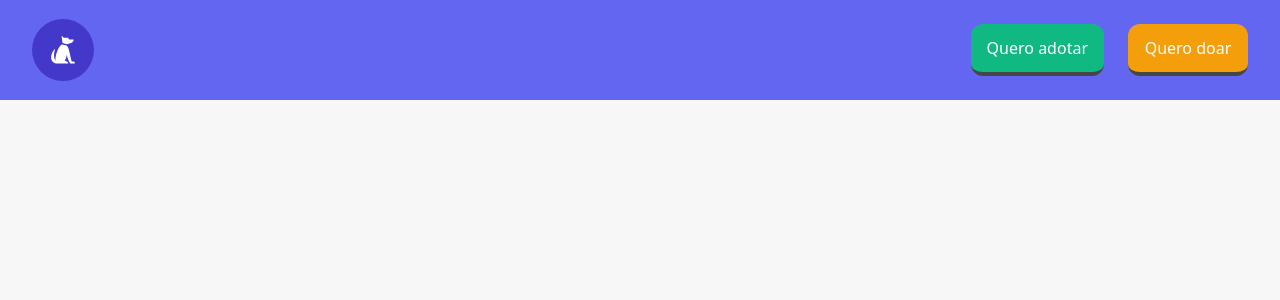
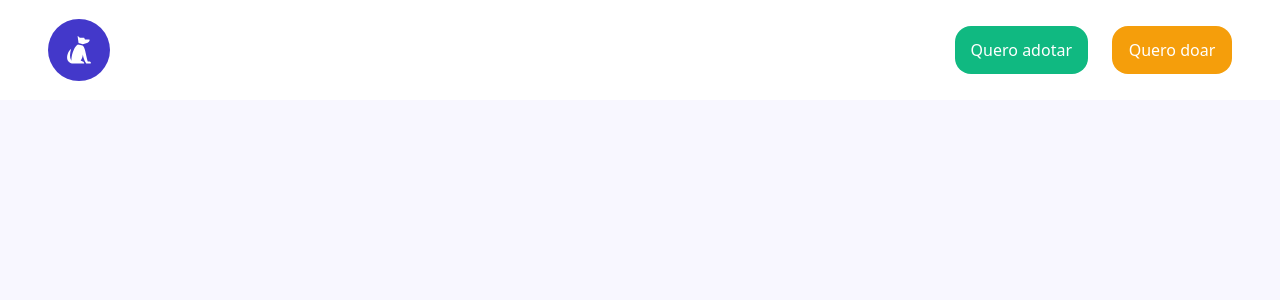
Before and after one commit to ruslanpascoal2/adote, a React (Create React App) app in the folder adote/: page / in a window 1280 px wide. Shown: the top 300 px of the page. Built offline with nearby package versions, Linux system fonts and the light colour scheme; what webfontloader would draw is missing.

Commit message:
navbar ajustes

```diff
--- a/adote/src/App.scss
+++ b/adote/src/App.scss
@@ -1,3 +1,3 @@
 body{
-    background: #f7f7f7;
+    background: #b2acff17;
 }
--- a/adote/src/layout/components/navbar/Navbar.scss
+++ b/adote/src/layout/components/navbar/Navbar.scss
@@ -3,11 +3,11 @@
 .navbar{
     height: 100px;
     width: 100vw;
-    background: $indigo;
+    background: white;
     display: flex;
     align-items: center;
     justify-content: space-between;
-    padding: 1rem 2rem;
+    padding: 1rem 3rem;
 
     .icon{
         font-size: 2.5rem;
--- a/adote/src/layout/components/navbar/NavbarAction.js
+++ b/adote/src/layout/components/navbar/NavbarAction.js
@@ -8,8 +8,7 @@ export const NavbarAction = styled.button`
   text-align: center;
   padding: .75rem 1rem;
   min-width: 120px;
-  border-radius: 12px;
-  border-bottom: 4px solid rgb(70 70 70);
+  border-radius: 1rem;
   cursor: pointer;
   transition: all .3s;
   &:hover{
```
